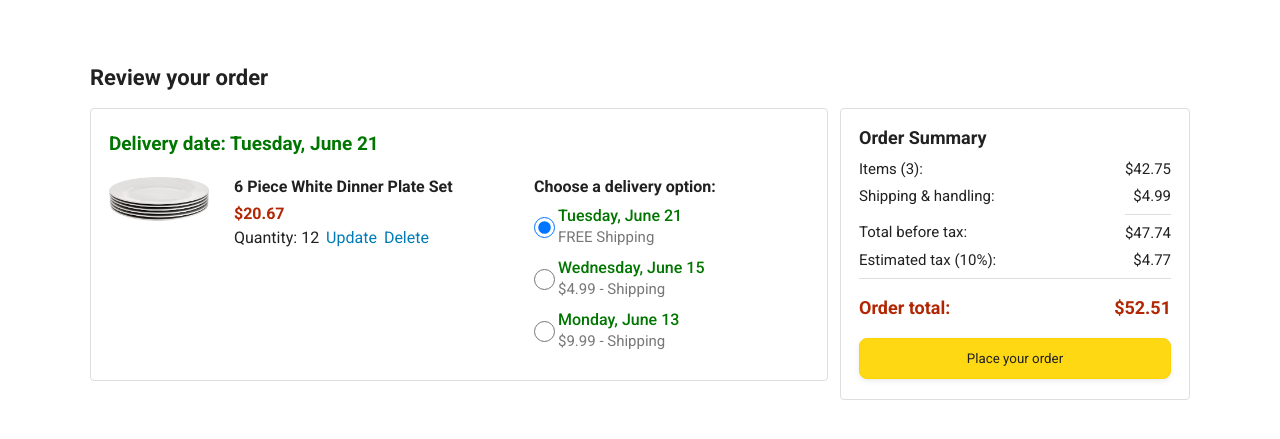
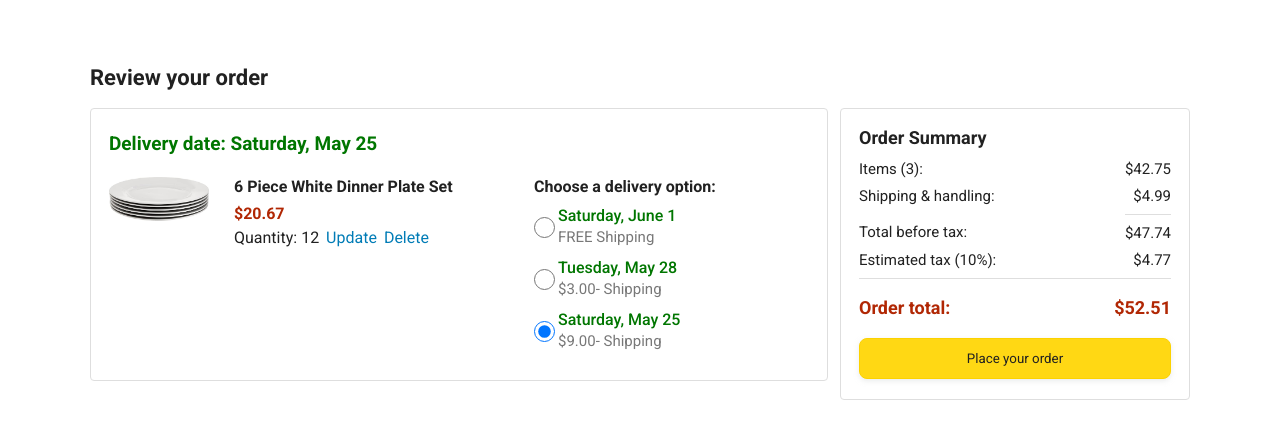
Before and after one commit to Mayank-Tiwari01/Amazon-clone, a plain HTML site: page checkout.html in a window 1280 px wide. Shown: the part 75-514 px from the top of the page. Drawn offline with nearby package versions, Linux system fonts and the light colour scheme.

Commit message:
updated delivery date functionality

```diff
--- a/data/cart.js
+++ b/data/cart.js
@@ -1,12 +1,11 @@
-
 export let cart = JSON.parse(localStorage.getItem('cart'));
 if (!cart) {
   cart = [{
     productId: "3ebe75dc-64d2-4137-8860-1f5a963e534b",
-    quantity: 12
+    quantity: 12,
+    deliverId : '3'
   }]
 }
-
 function saveCartItems() {
   localStorage.setItem('cart', JSON.stringify(cart));
 }
@@ -18,7 +17,8 @@ export function addToCart(productId, itemsSelectedValue) {
   } else {
     cart.push({
       productId: productId,
-      quantity: itemsSelectedValue
+      quantity: itemsSelectedValue,
+      deliverId : '1'
     });
   }
   saveCartItems()
--- /dev/null
+++ b/data/deliveryOptions.js
@@ -0,0 +1,16 @@
+export const deliveryOption = [{
+  id : '1',
+  days : 7,
+  priceCents : 0
+},
+{
+  id : '2',
+  days : 3,
+  priceCents : 300
+},
+{
+  id : '3',
+  days : 0,
+  priceCents : 900
+}
+]
--- a/scripts/checkout.js
+++ b/scripts/checkout.js
@@ -1,5 +1,7 @@
 import { cart, deleteCartItem, updateCartQuantity, totalCartQuantity} from "../data/cart.js";
 import { products } from "../data/products.js";
+import dayjs from 'https://unpkg.com/dayjs@1.11.10/esm/index.js';
+import {deliveryOption} from '../data/deliveryOptions.js'
 
 function generateCartHTML() {
   let checkoutHTML = '';
@@ -7,11 +9,23 @@ function generateCartHTML() {
     let { productId, quantity } = item;
     let matchingProduct = products.find((product) => product.id === productId);
 
+    let delDate;
+
+    deliveryOption.forEach((d) => {
+      if (d.id === item.deliverId)
+        delDate = d;
+    })
+
+    let today = dayjs();
+    let deliveryDate = today.add(delDate.days, 'days');
+    let deliveryString = deliveryDate.format('dddd, MMMM D');
+
+
     checkoutHTML +=
     `
       <div class="cart-item-container   js-item-container-${productId}">
         <div class="delivery-date">
-          Delivery date: Tuesday, June 21
+          Delivery date: ${deliveryString}
         </div>
 
         <div class="cart-item-details-grid">
@@ -48,45 +62,7 @@ function generateCartHTML() {
             <div class="delivery-options-title">
               Choose a delivery option:
             </div>
-            <div class="delivery-option">
-              <input type="radio" checked
-                class="delivery-option-input"
-                name="delivery-option-${productId}">
-              <div>
-                <div class="delivery-option-date">
-                  Tuesday, June 21
-                </div>
-                <div class="delivery-option-price">
-                  FREE Shipping
-                </div>
-              </div>
-            </div>
-            <div class="delivery-option">
-              <input type="radio"
-                class="delivery-option-input"
-                name="delivery-option-${productId}">
-              <div>
-                <div class="delivery-option-date">
-                  Wednesday, June 15
-                </div>
-                <div class="delivery-option-price">
-                  $4.99 - Shipping
-                </div>
-              </div>
-            </div>
-            <div class="delivery-option">
-              <input type="radio"
-                class="delivery-option-input"
-                name="delivery-option-${productId}">
-              <div>
-                <div class="delivery-option-date">
-                  Monday, June 13
-                </div>
-                <div class="delivery-option-price">
-                  $9.99 - Shipping
-                </div>
-              </div>
-            </div>
+            ${generateDeliveryDate(productId, item)}
           </div>
         </div>
       </div>
@@ -158,3 +134,39 @@ function update () {
 
   document.querySelector('.return-to-home-link').innerHTML =  totalCartQuantity();
 }
+
+
+//function to generate delivery date and delivery charges
+
+function generateDeliveryDate (productId, cartItem) {
+  let deliveryHTML = '';
+  deliveryOption.forEach((item) => {
+    let today = dayjs();
+    let deliveryDate = today.add(item.days, 'days');
+    let deliveryString = deliveryDate.format('dddd, MMMM D');
+
+    let priceString = (item.days === 7) ? 'FREE'
+      : `$${((item.priceCents) / 100).toFixed(2)}-`
+
+    let isChecked = (cartItem.deliverId === item.id);
+    deliveryHTML +=
+      `
+      <div class="delivery-option">
+          <input type="radio" ${(isChecked) ? 'checked' : '' }
+            class="delivery-option-input"
+            name="delivery-option-${productId}">
+          <div>
+            <div class="delivery-option-date">
+              ${deliveryString}
+            </div>
+            <div class="delivery-option-price">
+              ${priceString} Shipping
+            </div>
+          </div>
+        </div>
+      `
+
+  })
+
+  return deliveryHTML;
+}
```
Also changed, not shown: checkout.html (+0 -1 lines).
